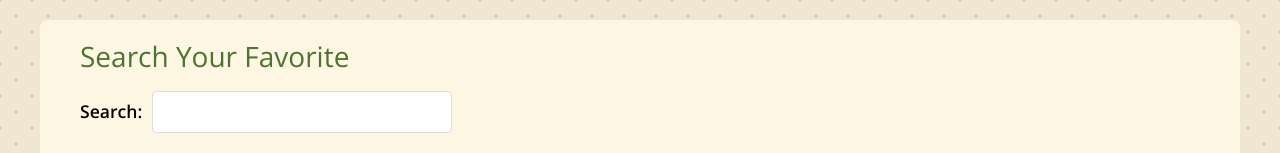
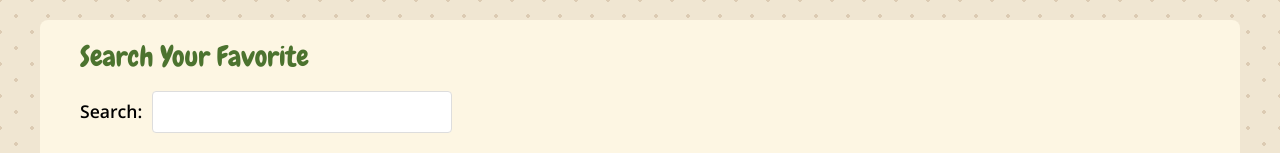
Before and after one commit to Yoona8/react-experiments, a React (Vite) app: page / in a window 1280 px wide. Shown: the top 153 px of the page. Built offline with nearby package versions, Linux system fonts and the light colour scheme.

Commit message:
Add new pic

```diff
--- a/src/01-epic-react-search/data/dishes.data.ts
+++ b/src/01-epic-react-search/data/dishes.data.ts
@@ -79,5 +79,13 @@ export const dishesData: IDish[] = [
     dishDescription: 'Frozen sliced bananas blended until they reach soft-serve consistency. Swirl in pure tahini (sesame paste) and fold in chopped dried figs. The earthiness of the tahini balances the high sweetness of the banana.',
     drink: 'Genmaicha (Brown Rice Tea). The toasted rice flavor in this green tea pairs exceptionally well with the sesame/tahini flavor profile.',
     image: '/tahini-fig-cream.png',
+  },
+  {
+    id: 'raw-carrot-cake-energy-bites',
+    name: 'Raw Carrot Cake Energy Bites',
+    hook: 'Minimalist, no-bake, and nutrient-dense.',
+    dishDescription: 'Shredded carrots, walnuts, dates, unsweetened desiccated coconut, nutmeg, and ginger pulsed in a food processor and rolled into balls.',
+    drink: 'Masala Chai (Unsweetened). The spices in the tea (clove, cinnamon, ginger) mirror the spices in the bites, creating a warming, cohesive experience.',
+    image: '/raw-carrot-cake-energy-bites.png',
   }
 ];
--- a/src/01-epic-react-search/globals.css
+++ b/src/01-epic-react-search/globals.css
@@ -75,7 +75,7 @@ h2 {
   margin: 0;
   font-weight: 400;
   font-size: 28px;
-  font-family: var(--font-chewy);
+  font-family: 'Chewy', sans-serif;
   line-height: 1.2;
   color: var(--headings-color);
 }
```
Also changed, not shown: 1 other file (tests, documents, lock files or other folders).
